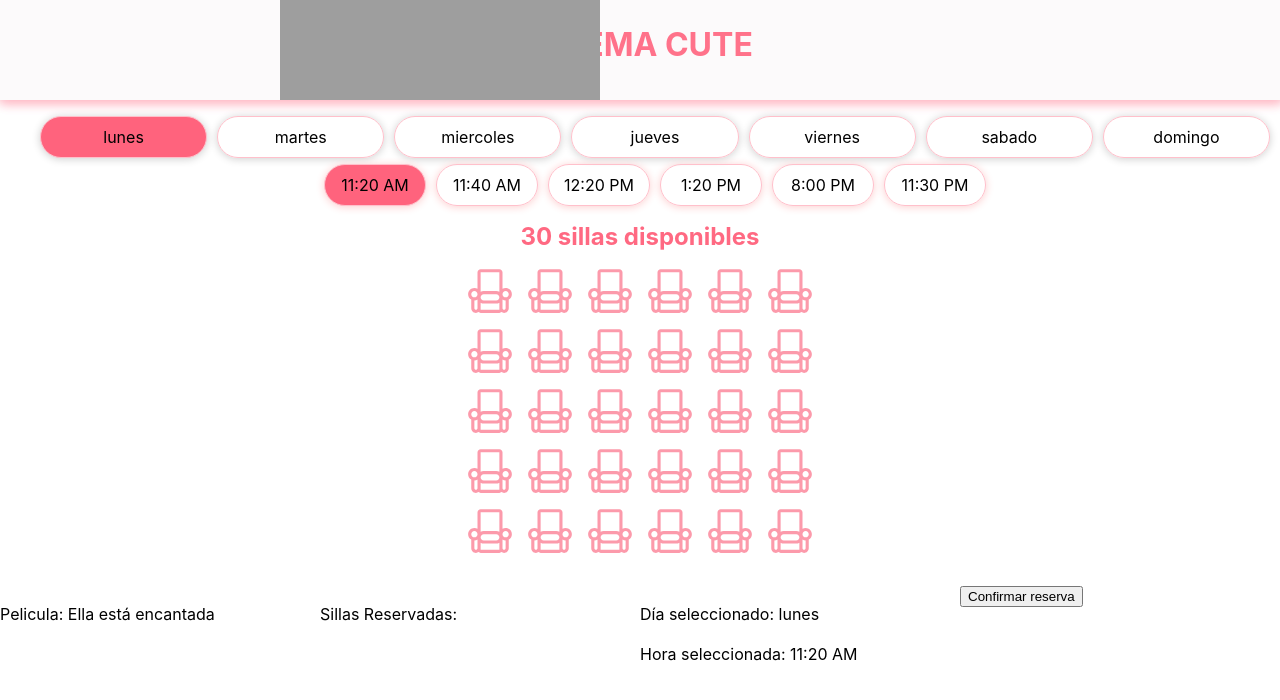
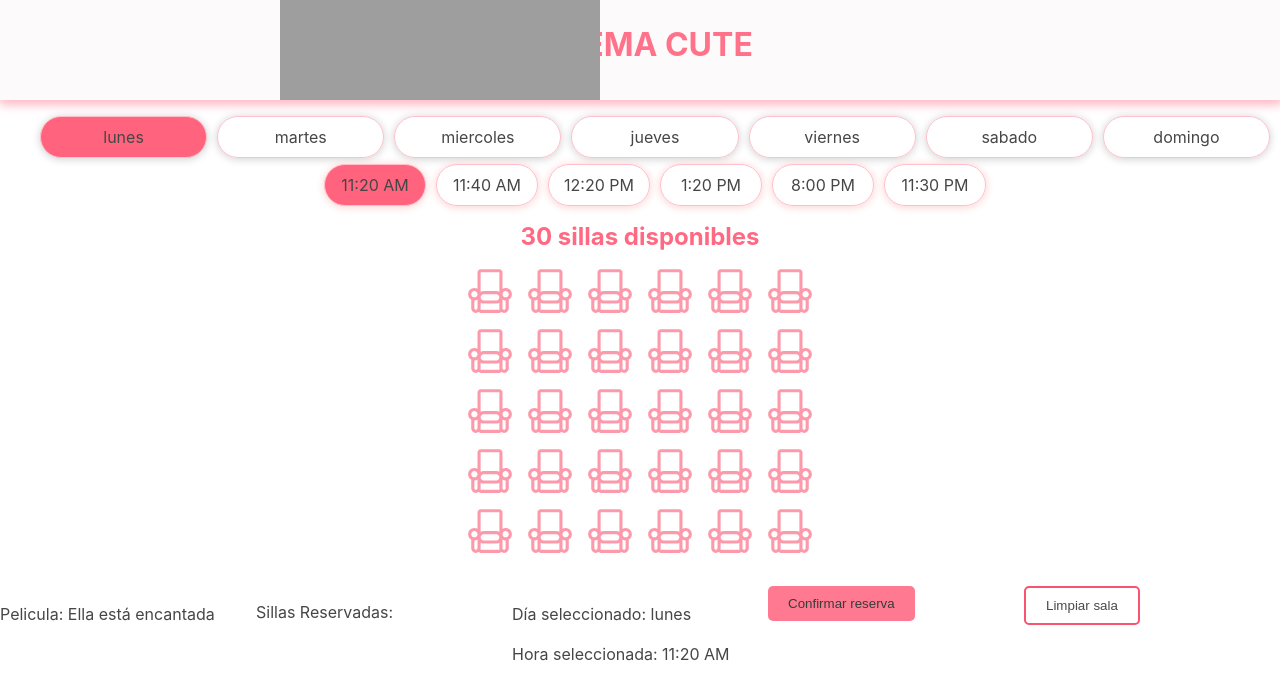
Before and after one commit to Isabel-17/proyect-cine, a React (Vite) app: page /reservation/ellaestaencantadamovie in a window 1280 px wide. Shown: the top 700 px of the page. Built offline with nearby package versions, Linux system fonts and the light colour scheme; grey boxes are pictures that could not be loaded.

Commit message:
css de la reserva

```diff
--- a/src/getDataFromApi/index.jsx
+++ b/src/getDataFromApi/index.jsx
@@ -1,9 +1,9 @@
 const jsonApi = '../../src/JsonMovies/movies.json'
 const chairJsonApi = '../../src/JsonChair/chair.json'
+
 export async function GetMovies () {
     const response = await fetch(jsonApi)
     const data = await response.json()
-
     return data
 }
 
@@ -22,7 +22,6 @@ export async function getChairFromJson () {
 export function existReservation() {
     let chairReserved = reservations
     if(chairReserved) return true;
-
     return false
 }
 
--- a/src/headboard/Headboard.css
+++ b/src/headboard/Headboard.css
@@ -3,6 +3,7 @@
   display: flex;
   justify-content: center;
   align-items: center;
+  color: rgb(70, 70, 70);
   cursor: pointer;
 }
 .sidebar li {
@@ -30,6 +31,8 @@
   position: relative;
   justify-content: center;
   align-items: center;
+  color: rgb(70, 70, 70);
+
 }
 .schedule li {
   display: flex;
@@ -44,6 +47,10 @@
   cursor: pointer;
   box-shadow: 0 1px 8px rgb(252, 206, 206) ;
 }
+.schedule li:hover {
+  background-color: rgb(250, 160, 175);
+
+}
 .selected {
   background-color: rgb(255, 99, 125) ;
   cursor:auto;
--- a/src/reservation/Reservation.css
+++ b/src/reservation/Reservation.css
@@ -22,8 +22,65 @@
 .container_reservation {
     display: flex;
     flex-wrap: wrap;
+    color: rgb(70, 70, 70);
 }
 
 .container_reservation > div {
     flex: 1 0 10%;
 }
+
+.sillas_reservadas {
+    margin-top: -2px;
+}
+
+.componet_sillas {
+    display: flex;
+    flex-wrap: wrap;
+    margin: 0;
+    font-size: 14px;
+}
+
+.componet_sillas p {
+    margin: 0;
+    padding: 5px 8px;
+    background-color: #fff1f7;
+    border-radius: 5px;
+    font-size: 14px;
+    width: calc(16% - 2px);
+    box-sizing: border-box;
+    margin-bottom: 10px;
+    margin-right: 10px;
+    display: flex;
+    justify-content: center;
+    align-items: center;
+}
+.boton_confirmacion {
+    color: rgb(58, 58, 58);
+    padding: 10px 20px;
+    background-color: rgb(255, 122, 144);
+    border: none;
+    border-radius: 5px;
+    cursor: pointer;
+    transition: background-color 0.3s, transform 0.2s;
+}
+
+.boton_confirmacion:active {
+    background-color: rgb(252, 132, 152);
+    transform: translateY(2px);
+}
+.boton_clean {
+    background-color: transparent;
+    color: rgb(73, 73, 73);
+    padding: 10px 20px;
+    border: 2px solid rgb(248, 84, 112);
+    border-radius: 5px;
+    cursor: pointer;
+    transition: background-color 0.3s, transform 0.2s;
+  }
+
+  .boton_clean:active {
+    background-color: rgb(248, 84, 112);
+    transform: translateY(2px);
+  }
+
+  /* setChair () */
--- a/src/reservation/index.jsx
+++ b/src/reservation/index.jsx
@@ -1,18 +1,17 @@
 import { useEffect, useState } from 'react'
 import { ChairSvg } from '../chairSvg'
 import { getChairFromJson, markChairAsBussy, getMovieByID } from '../getDataFromApi'
+import { useParams } from 'react-router-dom'
 import './Reservation.css'
-import { useParams } from 'react-router-dom'
 
 export function Reservation ({day, hour }) {
     const { id } = useParams()
-    const [chairs, setChairs] = useState([]);
-    const [chairsReservations, setReservations] = useState({});
-    const [chairReserved, setChairReserved] = useState([])
+    const [ chairs, setChairs ] = useState([]);
+    const [ chairsReservations, setReservations ] = useState({});
+    const [ chairReserved, setChairReserved ] = useState([])
     const [ movie, setMovie ] = useState({})
-    const [selectedDay, setSelectedDay] = useState(null);
-    const [selectedHour, setSelectedHour] = useState(null);
-
+    const [ selectedDay, setSelectedDay ] = useState(null);
+    const [ selectedHour, setSelectedHour ] = useState(null);
 
     useEffect (()  => {
         dataChair()
@@ -74,6 +73,7 @@ export function Reservation ({day, hour }) {
         setChairReserved([]);
         setSelectedDay("");
         setSelectedHour("");
+
     };
 
     return (
@@ -99,17 +99,25 @@ export function Reservation ({day, hour }) {
                 <div className='sillas_reservadas'>
                     <p>Sillas Reservadas:</p>
                     <div className='componet_sillas'>
+                        {chairReserved.map((summary, index) =>(
+                            <p key={index} >{summary}</p>
+                        ))}
                     </div>
-                    {chairReserved.map((summary, index) =>(
-                        <p key={index} >{summary}</p>
-                    ))}
                 </div>
                 <div className='horarios'>
                     <p>Día seleccionado: {selectedDay || day}</p>
                     <p>Hora seleccionada: {selectedHour || hour}</p>
                 </div>
-                <div className='boton_confirmacion'>
-                    <button onClick={handleConfirm}>Confirmar reserva</button>
+                <div >
+                    <button
+                        className='boton_confirmacion'
+                        onClick={handleConfirm}
+                    >
+                        Confirmar reserva
+                    </button>
+                </div>
+                <div>
+                    <button className='boton_clean'>Limpiar sala</button>
                 </div>
             </div>
         </>
```
Also changed, not shown: src/ReservationPage.jsx (+1 -7 lines).
